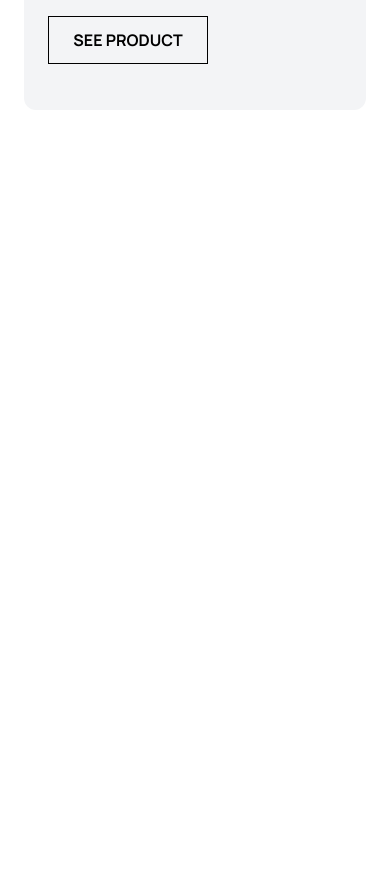
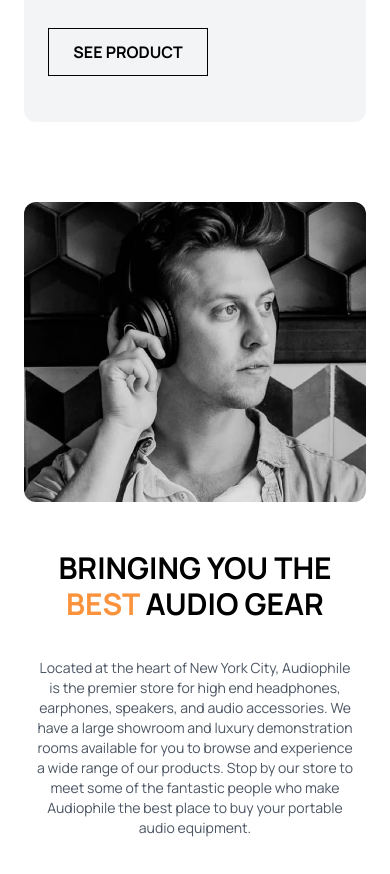
Before and after one commit to rmdbarbosa/audiophile-ecommerce, a Next.js app: page / in a window 390 px wide. Shown: the part 2654-3528 px from the top of the page. Before the commit the page ends 2788 px from the top, so only its background shows below. Built offline with nearby package versions, Linux system fonts and the light colour scheme.

Commit message:
feat:ManWithHeadphone component home mobile styling

```diff
--- a/app/components/home/EarphonesCard.tsx
+++ b/app/components/home/EarphonesCard.tsx
@@ -5,7 +5,7 @@
   return (
     <div className="flex flex-col gap-3 pt-6">
       <div className="bg-cover bg-center bg-[url(/assets/home/mobile/image-earphones-yx1.jpg)] min-h-[200px] rounded-xl"></div>
-      <div className="flex flex-col bg-gray-100 min-h-[200px] justify-center items-start pl-6 gap-6 rounded-xl">
+      <div className="flex flex-col bg-gray-100 min-h-[200px]  justify-center items-start pl-6 mt-3 gap-6 rounded-xl">
         <h2 className="font-bold text-3xl">YX1 EARPHONES</h2>
         <Button
           bgColor=""
--- /dev/null
+++ b/app/components/home/ManWithHeadphone.tsx
@@ -0,0 +1,23 @@
+import React from "react";
+
+export default function ManWithHeadphone() {
+  return (
+    <div className="flex flex-col gap-12 text-center">
+      <div className="bg-cover bg-center bg-[url(/assets/shared/mobile/image-best-gear.jpg)] min-h-[300px] rounded-xl mt-20"></div>
+      <div>
+        <h2 className="font-bold uppercase text-3xl">
+          Bringing you the <span className="text-orange-400">best</span> audio
+          gear
+        </h2>
+        <p className="normal-case text-gray-600 text-sm mt-6 p-3">
+          Located at the heart of New York City, Audiophile is the premier store
+          for high end headphones, earphones, speakers, and audio accessories.
+          We have a large showroom and luxury demonstration rooms available for
+          you to browse and experience a wide range of our products. Stop by our
+          store to meet some of the fantastic people who make Audiophile the
+          best place to buy your portable audio equipment.
+        </p>
+      </div>
+    </div>
+  );
+}
--- a/app/page.tsx
+++ b/app/page.tsx
@@ -1,6 +1,7 @@
 import Button from "./components/Button";
 import EarphonesCard from "./components/home/EarphonesCard";
 import GraySpeakerCard from "./components/home/GraySpeakerCard";
+import ManWithHeadphone from "./components/home/ManWithHeadphone";
 import OrangeSpeakerCard from "./components/home/OrangeSpeakerCard";
 import ProductCard from "./components/menu/ProductCard";
 
@@ -33,6 +34,7 @@
         <OrangeSpeakerCard />
         <GraySpeakerCard />
         <EarphonesCard />
+        <ManWithHeadphone />
       </div>
     </>
   );
```
